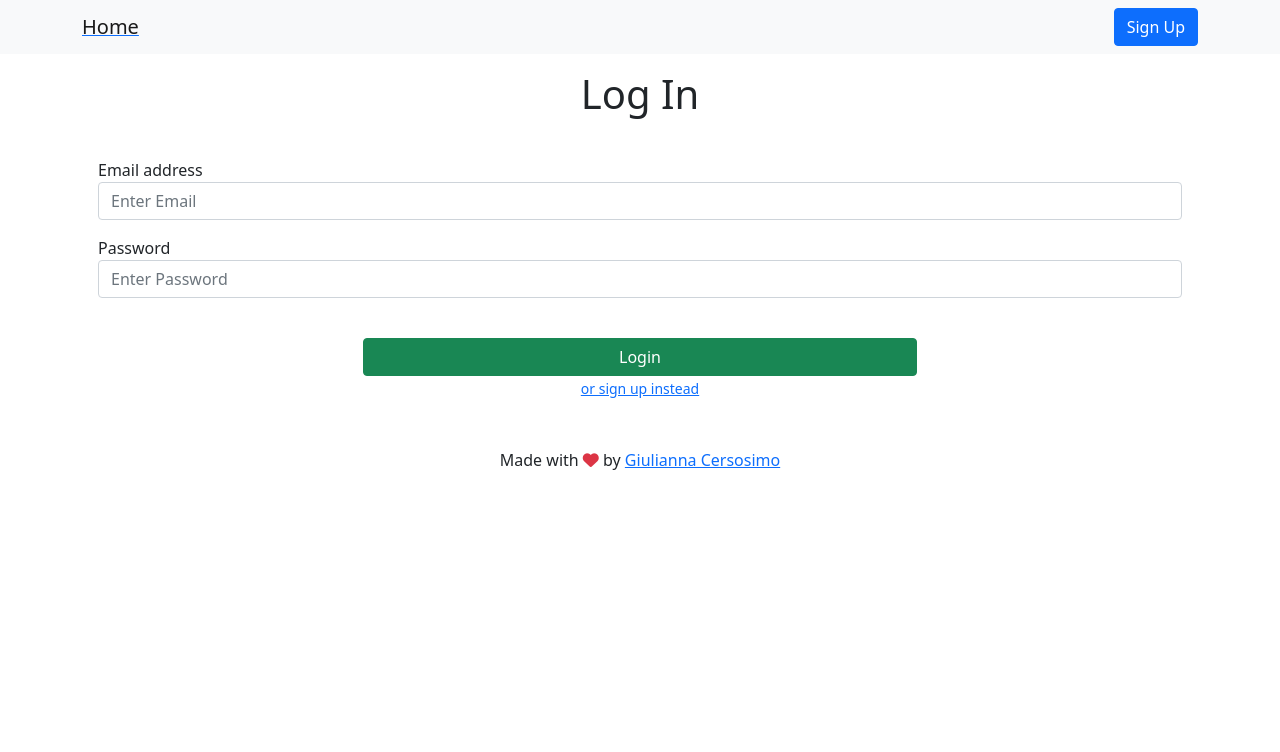
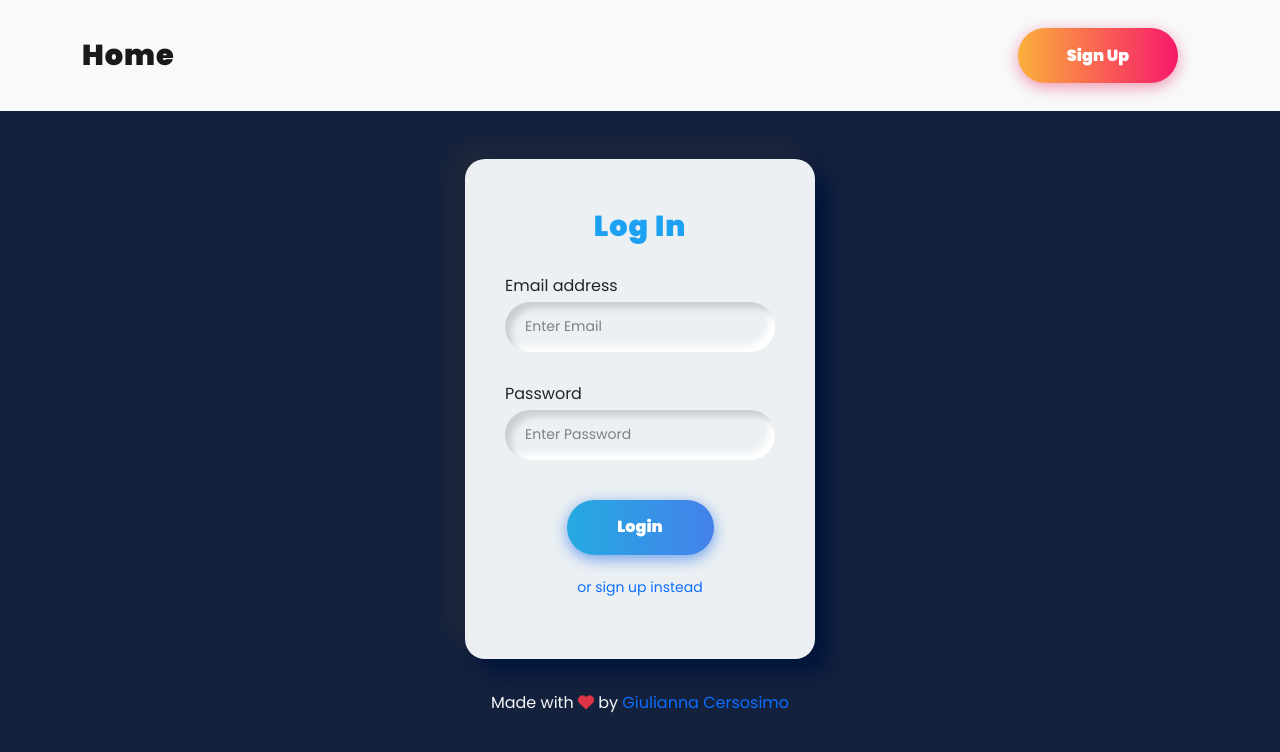
Before and after one commit to 4GeeksAcademy/giulianac-Authentication-system, a React app: page /login in a window 1280 px wide. Built offline with nearby package versions, Linux system fonts and the light colour scheme; no server answers.

Commit message:
CSS Styles added

```diff
--- a/src/front/js/component/navbar.js
+++ b/src/front/js/component/navbar.js
@@ -16,7 +16,7 @@ export const Navbar = () => {
 		<nav className="navbar navbar-light bg-light">
 			<div className="container">
 				<Link to="/">
-					<span className="navbar-brand mb-0 h1" onClick={() => actions.toggleLogin(false)}>Home</span>
+					<span className="navbar-brand mb-0">Home</span>
 				</Link>
 				<div className="ml-auto">
 					{location.pathname === "/" && !store.viewLogged && (
--- a/src/front/js/pages/Login.js
+++ b/src/front/js/pages/Login.js
@@ -25,9 +25,9 @@ function Login() {
     };
 
     return (
-        <div className="container my-3">
-            <h1 className="text-center mb-4">Log In</h1>
-            <form className="p-3" onSubmit={handleSubmit}>
+        <div className="container my-3 mt-5">
+            <form className="m-auto" onSubmit={handleSubmit}>
+                <h1 className="form-title login text-center mb-4">Log In</h1>
                 <div className="form-group mb-3">
                     <label htmlFor="inputEmail">Email address</label>
                     <input
--- a/src/front/js/pages/Private.js
+++ b/src/front/js/pages/Private.js
@@ -11,15 +11,15 @@ export const Private = () => {
 
 	if (store.token) {
 		return (
-			<div className="container text-center pt-5">
+			<div className="container text-center text-light mt-5">
 				<h1>Welcome {store.loggedUser}</h1>
-				<p>Congratulations you have reached the promised land!</p>
+				<p className="my-5">Congratulations you have reached the promised land!</p>
 			</div>);
 	} else {
 		return (
-			<div className="container text-center pt-5">
+			<div className="container text-center text-light mt-5">
 				<h1>Access Restricted</h1>
-				<p>Oops! Looks like you showed the wrong keyword to the bouncer and he kicked you out!
+				<p className="my-5">Oops! Looks like you showed the wrong keyword to the bouncer and he kicked you out!
 					Good Luck next time...
 				</p>
 			</div>);
--- a/src/front/js/pages/SignUp.js
+++ b/src/front/js/pages/SignUp.js
@@ -25,9 +25,9 @@ function SignUp() {
     };
 
     return (
-        <div className="container my-3">
-            <form className="p-3" onSubmit={handleSubmit}>
-                <h1 className="text-center mb-4">Create New Account</h1>
+        <div className="container my-3 mt-5">
+            <form className="m-auto" onSubmit={handleSubmit}>
+                <h1 className="form-title signup text-center mb-4">Sign Up</h1>
                 <div className="form-group mb-3">
                     <label htmlFor="inputEmail">Email address</label>
                     <input
--- a/src/front/js/pages/home.js
+++ b/src/front/js/pages/home.js
@@ -7,12 +7,12 @@ export const Home = () => {
 	const { store, actions } = useContext(Context);
 
 	return (
-		<div className="container text-center mt-5">
+		<div className="container text-center text-light mt-5">
 			<h1>You must authenticate to continue</h1>
-			<span>Not a member yet? Click on the button below and sign up first!</span>
+			<p className="mt-5 mb-2">Not a member yet? Click on the button below and sign up first!</p>
 			<div>
 				<Link to="/signup">
-					<button className="btn btn-primary">Sign Up</button>
+					<button className="btn btn-primary mb-5">Sign Up</button>
 				</Link>
 			</div>
 		</div>
--- a/src/front/styles/home.css
+++ b/src/front/styles/home.css
@@ -5,3 +5,135 @@
     one more css for each page that will contain the selected used
     on that page only (the ones not reused in other pages).
 */
+@import url('https://fonts.googleapis.com/css2?family=Poppins:wght@400;900&display=swap');
+
+body {
+    background-color: #14213d;
+    font-family: poppins;
+}
+
+a {
+    text-decoration: none;
+}
+
+.navbar-brand {
+    margin-top: 10px;
+    font-weight: 900;
+    font-size: 1.8rem;
+    color: #1DA1F2;
+    letter-spacing: 1px;
+}
+
+.footer {
+    color: whitesmoke;
+}
+
+.btn {
+    width: 160px;
+    font-size: 16px;
+    font-weight: 600;
+    color: #fff;
+    cursor: pointer;
+    margin: 20px;
+    height: 55px;
+    text-align: center;
+    border: none;
+    background-size: 300% 100%;
+    border-radius: 50px;
+    /* moz-transition: all .4s ease-in-out; */
+    -o-transition: all .4s ease-in-out;
+    -webkit-transition: all .4s ease-in-out;
+    transition: all .4s ease-in-out;
+}
+
+.btn:hover {
+    background-position: 100% 0;
+    /* moz-transition: all .4s ease-in-out; */
+    -o-transition: all .4s ease-in-out;
+    -webkit-transition: all .4s ease-in-out;
+    transition: all .4s ease-in-out;
+}
+
+.btn:focus {
+    outline: none;
+}
+
+.btn-primary {
+    background-image: linear-gradient(to left,
+            #ed6ea0,
+            #ec8c69,
+            #f7186a,
+            #fbb03b);
+    box-shadow: 0 4px 15px 0 rgba(236, 116, 149, 0.75);
+}
+
+.btn-success {
+    background-image: linear-gradient(to right,
+            #25aae1,
+            #4481eb,
+            #04befe,
+            #3f86ed);
+    box-shadow: 0 4px 15px 0 rgba(65, 132, 234, 0.75);
+}
+
+.btn-danger {
+    background-image: linear-gradient(to right,
+            #ff4d4d,
+            #fa2323,
+            #fc4e4e,
+            #ff0000);
+    box-shadow: 0 4px 15px 0 rgba(255, 0, 0, 0.75);
+}
+
+form {
+    width: 350px;
+    height: 500px;
+    border-radius: 20px;
+    padding: 40px;
+    box-sizing: border-box;
+    background: #ecf0f3;
+    box-shadow: 14px 14px 20px #02153d, -14px -14px 20px #1f283b;
+}
+
+label {
+    margin-bottom: 4px;
+}
+
+.form-title {
+    margin-top: 10px;
+    font-weight: 900;
+    font-size: 1.8rem;
+    letter-spacing: 1px;
+}
+
+.login {
+    color: #1DA1F2;
+}
+
+.signup {
+    color: #F82267;
+}
+
+.form-group {
+    text-align: left;
+    margin-top: 30px;
+}
+
+.form-control::placeholder {
+    color: gray;
+}
+
+.form-control {
+    display: block;
+    width: 100%;
+    outline: none;
+    box-sizing: border-box;
+    background: #ecf0f3;
+    padding: 10px;
+    padding-left: 20px;
+    height: 50px;
+    font-size: 14px;
+    border: none;
+    border-radius: 50px;
+    box-shadow: inset 6px 6px 6px #cbced1, inset -6px -6px 6px white;
+}
```
